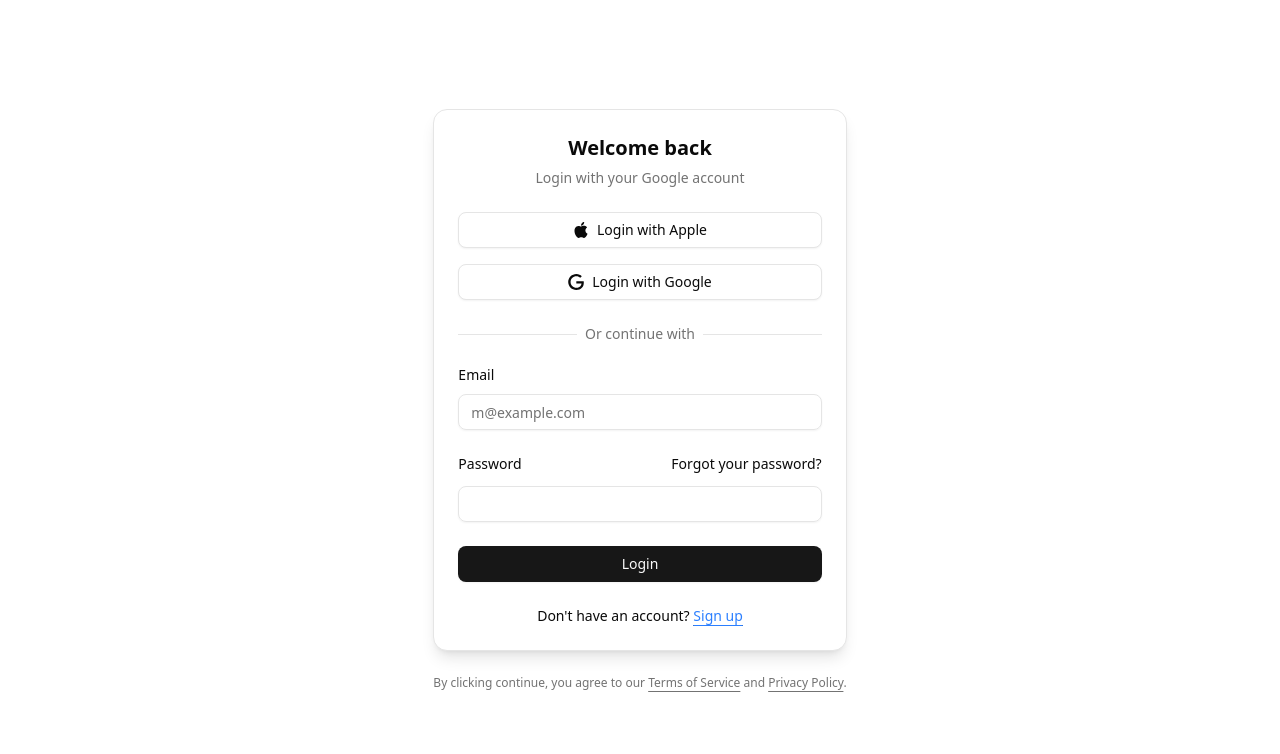
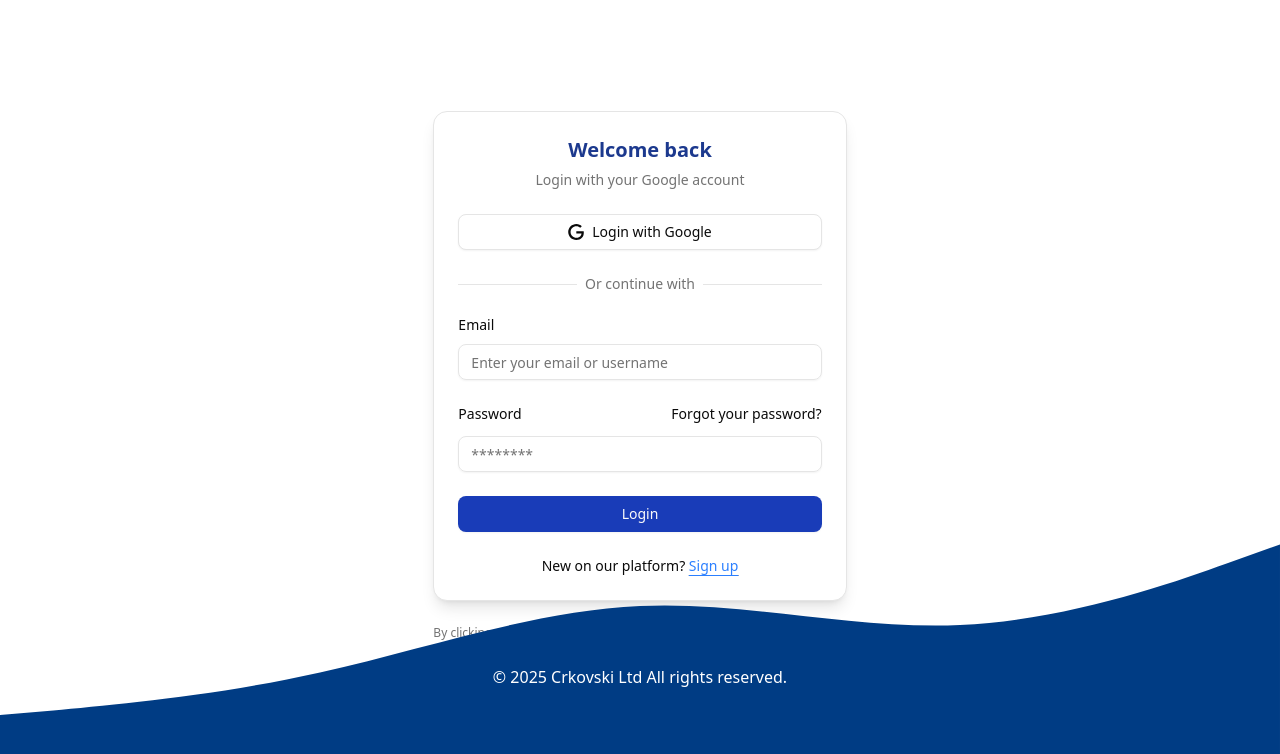
Before and after one commit to HackathonProjectKoper/FrontEnd1, a React (Vite) app: page /Login in a window 1280 px wide. Shown: the top 754 px of the page. Built offline with nearby package versions, Linux system fonts and the light colour scheme.

Commit message:
Final design register and login form

```diff
--- a/src/components/login-form.jsx
+++ b/src/components/login-form.jsx
@@ -16,12 +16,12 @@ export function LoginForm({
   ...props
 }) {
   return (
-      <div className="flex items-center justify-center min-h-screen bg-background">
+      <div className="flex items-center justify-center min-h-screen bg-background ">
 
         <div className={cn("flex flex-col gap-6", className)} {...props}>
-            <Card className="w-full max-w-md shadow-lg" >
+          <Card className="w-full max-w-md shadow-lg ">
             <CardHeader className="text-center">
-                <CardTitle className="text-xl">Welcome back</CardTitle>
+              <CardTitle className="text-xl text-blue-900">Welcome back</CardTitle>
               <CardDescription>
                 Login with your Google account
               </CardDescription>
@@ -30,19 +30,12 @@ export function LoginForm({
               <form>
                 <div className="grid gap-6">
                   <div className="flex flex-col gap-4">
-                      <Button variant="outline" className="w-full">
-                        <svg xmlns="http://www.w3.org/2000/svg" viewBox="0 0 24 24">
-                          <path
-                            d="M12.152 6.896c-.948 0-2.415-1.078-3.96-1.04-2.04.027-3.91 1.183-4.961 3.014-2.117 3.675-.546 9.103 1.519 12.09 1.013 1.454 2.208 3.09 3.792 3.039 1.52-.065 2.09-.987 3.935-.987 1.831 0 2.35.987 3.96.948 1.637-.026 2.676-1.48 3.676-2.948 1.156-1.688 1.636-3.325 1.662-3.415-.039-.013-3.182-1.221-3.22-4.857-.026-3.04 2.48-4.494 2.597-4.559-1.429-2.09-3.623-2.324-4.39-2.376-2-.156-3.675 1.09-4.61 1.09zM15.53 3.83c.843-1.012 1.4-2.427 1.245-3.83-1.207.052-2.662.805-3.532 1.818-.78.896-1.454 2.338-1.273 3.714 1.338.104 2.715-.688 3.559-1.701"
-                            fill="currentColor" />
-                        </svg>
-                        Login with Apple
-                      </Button>
-                      <Button variant="outline" className="w-full">
+
+                    <Button variant="outline" className="w-full hover:cursor-pointer ">
                       <svg xmlns="http://www.w3.org/2000/svg" viewBox="0 0 24 24">
                         <path
                             d="M12.48 10.92v3.28h7.84c-.24 1.84-.853 3.187-1.787 4.133-1.147 1.147-2.933 2.4-6.053 2.4-4.827 0-8.6-3.893-8.6-8.72s3.773-8.72 8.6-8.72c2.6 0 4.507 1.027 5.907 2.347l2.307-2.307C18.747 1.44 16.133 0 12.48 0 5.867 0 .307 5.387.307 12s5.56 12 12.173 12c3.573 0 6.267-1.173 8.373-3.36 2.16-2.16 2.84-5.213 2.84-7.667 0-.76-.053-1.467-.173-2.053H12.48z"
-                            fill="currentColor" />
+                            fill="currentColor"/>
                       </svg>
                       Login with Google
                     </Button>
@@ -56,7 +49,7 @@ export function LoginForm({
                   <div className="grid gap-6">
                     <div className="grid gap-3">
                       <Label htmlFor="email">Email</Label>
-                        <Input id="email" type="email" placeholder="m@example.com" required />
+                      <Input id="email" type="email" placeholder="Enter your email or username " required/>
                     </div>
                     <div className="grid gap-3">
                       <div className="flex items-center">
@@ -65,16 +58,16 @@ export function LoginForm({
                           Forgot your password?
                         </a>
                       </div>
-                        <Input id="password" type="password" required />
+                      <Input id="password" type="password" placeholder="********" required/>
                     </div>
-                      <Button type="submit" className="w-full">
+                    <Button type="submit" className="w-full bg-blue-800 hover:cursor-pointer hover:bg-blue-900">
                       Login
                     </Button>
                   </div>
                   <div className="text-center text-sm">
-                      Don&apos;t have an account?{" "}
+                    New on our platform? {" "}
                     <a href="#" className="underline underline-offset-4">
-                        <Link to="/Register" className="text-blue-500">  Sign up </Link>
+                      <Link to="/Register" className="text-blue-500"> Sign up </Link>
                     </a>
                   </div>
                 </div>
@@ -86,7 +79,12 @@ export function LoginForm({
             By clicking continue, you agree to our <a href="#">Terms of Service</a>{" "}
             and <a href="#">Privacy Policy</a>.
           </div>
+          <span className="font-thin size z-10 text-white text-center">© 2025 Crkovski Ltd All rights reserved.</span>
         </div>
+        <svg className="absolute bottom-0 z-0" xmlns="http://www.w3.org/2000/svg" viewBox="0 0 1440 320">
+          <path fill="#003c84" fill-opacity="1"
+                d="M0,224L60,218.7C120,213,240,203,360,176C480,149,600,107,720,101.3C840,96,960,128,1080,122.7C1200,117,1320,75,1380,53.3L1440,32L1440,320L1380,320C1320,320,1200,320,1080,320C960,320,840,320,720,320C600,320,480,320,360,320C240,320,120,320,60,320L0,320Z"></path>
+        </svg>
       </div>
   );
 }
--- a/src/components/registration-form.jsx
+++ b/src/components/registration-form.jsx
@@ -63,12 +63,14 @@ export function RegistrationForm() {
   return (
       <div className="flex items-center justify-center min-h-screen bg-background">
 
-        <Card className="w-full max-w-md shadow-lg">
+        <Card className="w-full max-w-md shadow-lg z-10">
           <CardHeader>
-            <CardTitle className="text-2xl font-bold">Create an account</CardTitle>
+            <CardTitle className="text-2xl font-bold text-blue-900">Create an account</CardTitle>
             <CardDescription>Enter your information to register</CardDescription>
           </CardHeader>
           <CardContent>
+
+
             <form onSubmit={handleSubmit(onSubmit)} className="space-y-4">
               <div className="grid grid-cols-2 gap-4">
                 <div className="space-y-2">
@@ -109,7 +111,7 @@ export function RegistrationForm() {
                             "w-full justify-start text-left font-normal",
                             !selectedDate && "text-muted-foreground"
                         )}>
-                      <CalendarIcon className="mr-2 h-4 w-4" />
+                      <CalendarIcon className="mr-2 h-4 w-4"/>
                       {selectedDate ? format(selectedDate, "PPP") : "Pick a date"}
                     </Button>
                   </PopoverTrigger>
@@ -122,7 +124,7 @@ export function RegistrationForm() {
                           if (date) setValue("dateOfBirth", date)
                         }}
                         initialFocus
-                      disabled={(date) => date > new Date() || date < new Date("1900-01-01")} />
+                        disabled={(date) => date > new Date() || date < new Date("1900-01-01")}/>
                   </PopoverContent>
                 </Popover>
                 {errors.dateOfBirth && <p className="text-sm text-red-500">{errors.dateOfBirth.message}</p>}
@@ -152,9 +154,19 @@ export function RegistrationForm() {
                 <Link to="/Login" className="text-blue-500"> Sign in</Link>
               </a>
             </p>
+
+
           </CardFooter>
+
         </Card>
+        <svg className="absolute bottom-0 z-0" xmlns="http://www.w3.org/2000/svg" viewBox="0 0 1440 320">
+          <path fill="#003c84" fill-opacity="1"
+                d="M0,224L60,218.7C120,213,240,203,360,176C480,149,600,107,720,101.3C840,96,960,128,1080,122.7C1200,117,1320,75,1380,53.3L1440,32L1440,320L1380,320C1320,320,1200,320,1080,320C960,320,840,320,720,320C600,320,480,320,360,320C240,320,120,320,60,320L0,320Z"></path>
+        </svg>
 
       </div>
-  );
+
+
+  )
+      ;
 }
```
Lines whose indentation alone changed are shown as unchanged.
